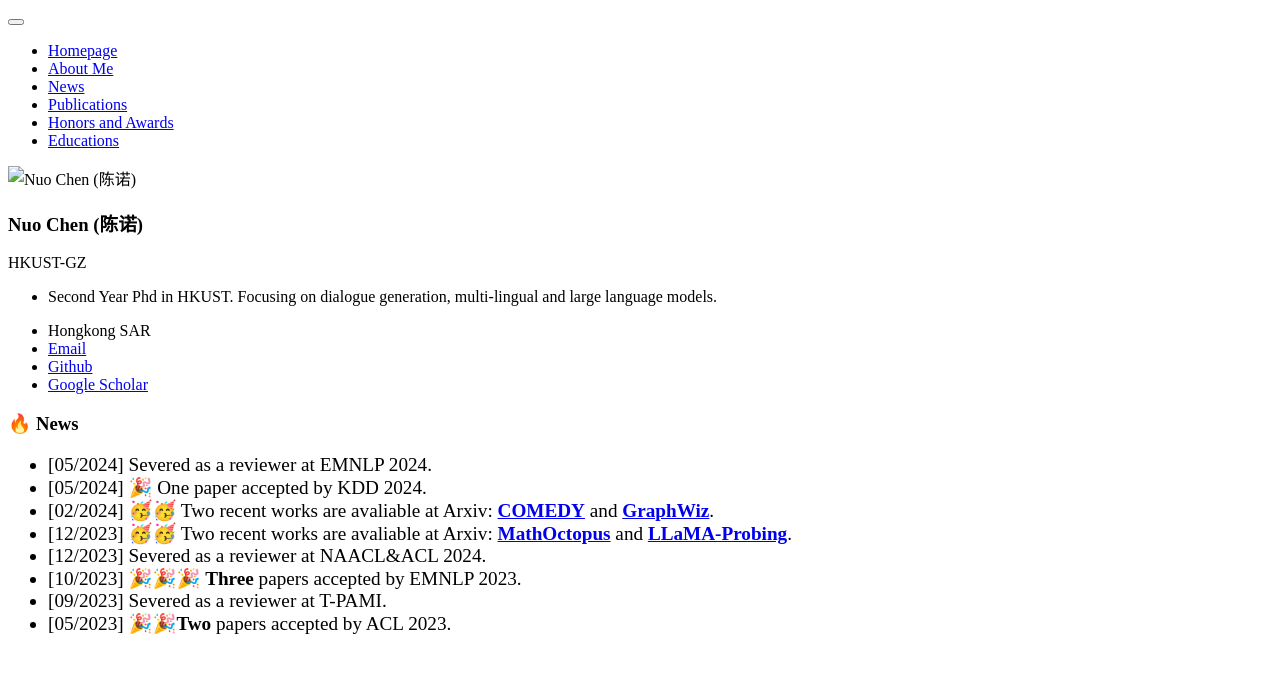
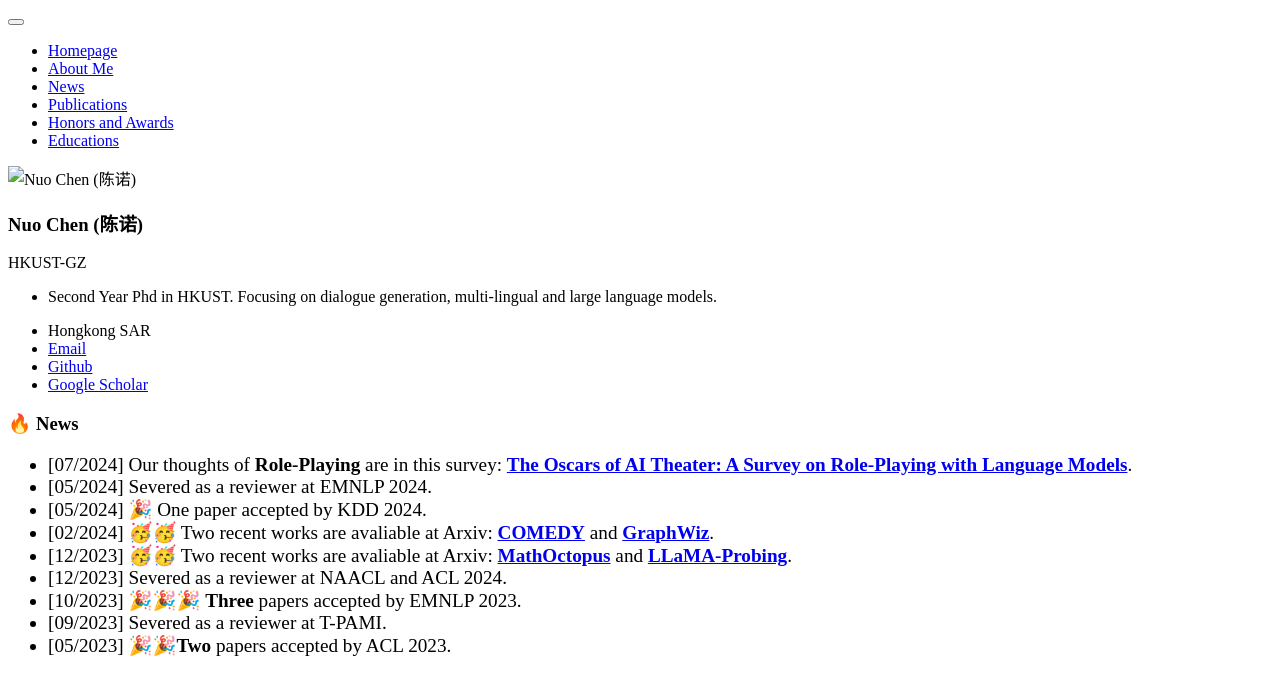
Before and after one commit to jerrynchen/jerrynchen.github.io, a Jekyll site: the page built from _pages/includes/news.md, in a window 1280 px wide. Shown: the top 695 px of the page. Built offline with Jekyll 4.4.1, drawn with Linux system fonts in a browser that asks for light colours; our own code applies the rules of GitHub Pages for plain Markdown files.

Commit message:
Update news.md

```diff
--- a/_pages/includes/news.md
+++ b/_pages/includes/news.md
@@ -2,11 +2,12 @@
 
 <div class='paper-box-text' style="font-size: larger;" markdown="1">
 
+* [07/2024] Our thoughts of **Role-Playing** are in this survey: [**The Oscars of AI Theater: A Survey on Role-Playing with Language Models**](https://arxiv.org/abs/2407.11484).
 * [05/2024] Severed as a reviewer at EMNLP 2024.
 * [05/2024] 🎉 One paper accepted by KDD 2024.
 * [02/2024] 🥳🥳 Two recent works are avaliable at Arxiv: [**COMEDY**](https://github.com/nuochenpku/COMEDY) and [**GraphWiz**](https://graph-wiz.github.io/).
 * [12/2023] 🥳🥳 Two recent works are avaliable at Arxiv: [**MathOctopus**](https://mathoctopus.github.io/) and [**LLaMA-Probing**](https://github.com/nuochenpku/LLaMA_Analysis).
-* [12/2023] Severed as a reviewer at NAACL&ACL 2024.
+* [12/2023] Severed as a reviewer at NAACL and ACL 2024.
 * [10/2023] 🎉🎉🎉 **Three** papers accepted by EMNLP 2023.
 * [09/2023] Severed as a reviewer at T-PAMI.
 * [05/2023] 🎉🎉**Two** papers accepted by ACL 2023.
```
